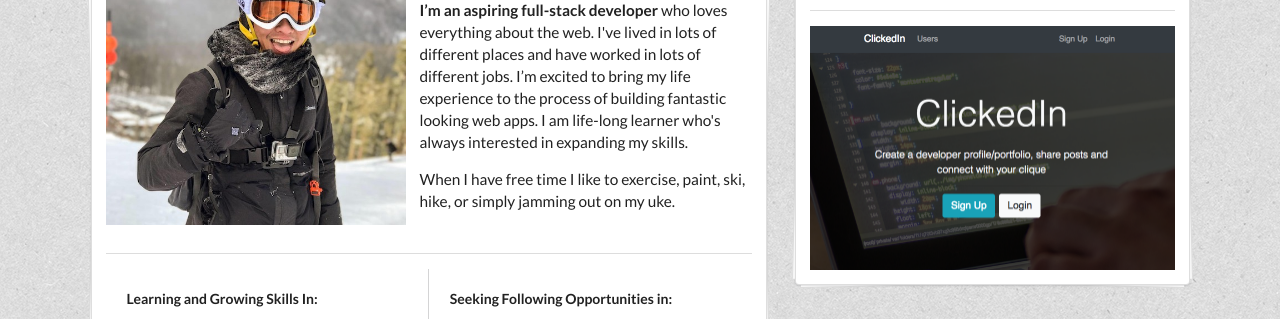
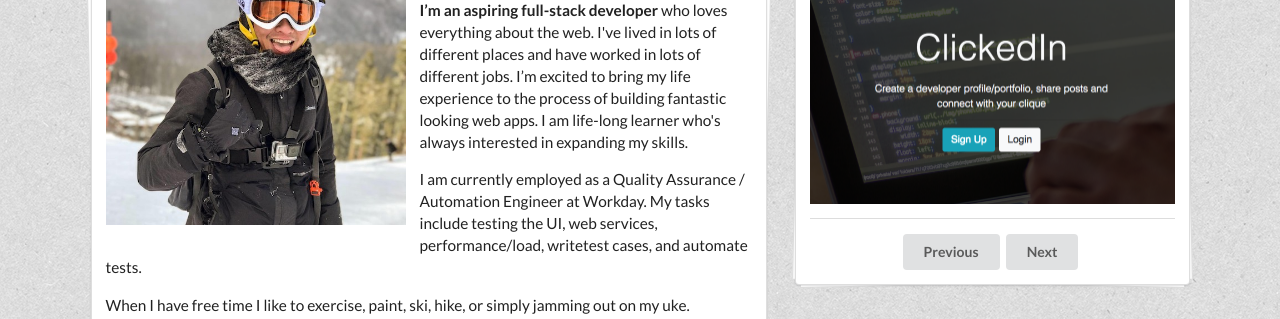
Before and after one commit to vasquezlf/vasquezlf.github.io, a plain HTML site: page index.html in a window 1280 px wide. Shown: the part 167-486 px from the top of the page. Drawn offline with nearby package versions, Linux system fonts and the light colour scheme; files whose address does not match are found by name.

Commit message:
added more stuff

```diff
--- a/assets/javascript/slideshow.js
+++ b/assets/javascript/slideshow.js
@@ -24,8 +24,9 @@ $("#next").click(nextImage);
 // in the 'src' attribute of the img tag.
 function displayImage() {
 
-  $("#image-holder").html("<img src=" + images[count] +">");
-
+  // $("#image-holder").html("<img src=" + images[count] +">");
+  $("#image-holder").html(`<a href=${links[count]} id=image-link-${count} target=_blank>`);
+  $(`#image-link-${count}`).append("<img src=" + images[count] +">")
 }
 
 // function addLink(){
--- a/index.html
+++ b/index.html
@@ -27,6 +27,7 @@
           <a href='https://vasquezlf.github.io/triviagame/' class="item" target="_blank">Trivia Game</a>
           <a href='https://vasquezlf.github.io/giffygenerator/' class="item" target="_blank">Giffy Generator</a>
           <a href='https://vasquezlf.github.io/trainsched/' class="item" target="_blank">Train Scheduler</a>
+          <a href='https://vasquezlf.github.io/friendfinder/' class="item" target="_blank">Friend Finder</a>
         </div>
         <a href='https://group-calendar-app.firebaseapp.com/' class="item" target="_blank">Project 1 - Ohm</a>
         <a href='https://mighty-taiga-95027.herokuapp.com/' class="item" target="_blank">Project 2 - Tree Logger</a>
@@ -61,6 +62,10 @@
                             <p class="_largeText"><b>I’m an aspiring full-stack developer</b> who loves everything about the web. I've lived in lots of different places
                               and have worked in lots of different jobs. I’m excited to bring my life experience to the process of building fantastic
                               looking web apps. I am life-long learner who's always interested in expanding my skills.
+                            </p>
+                            <p class="_largeText">
+                              I am currently employed as a Quality Assurance / Automation Engineer at Workday. My tasks include testing the UI, web services,
+                              performance/load, writetest cases, and automate tests.
                             </p>
                             <p class="_largeText">
                                 When I have free time I like to exercise, paint, ski, hike, or simply jamming out on my uke.
@@ -105,12 +110,12 @@
                 <h3 class="ui header">Projects</h3>
                 <div class="ui">
                   <!-- <a href="https://guarded-hamlet-72730.herokuapp.com/" target="_blank"><img id="image-holder" src="assets/images/capstone.png"></a> -->
+                  <div id="image-holder" class="ui image"></div>
+                  <div class="ui divider"></div>
                   <div id="ui button group ">
                     <button id="previous" class="ui button">Previous</button>
                     <button id="next" class="ui button">Next</button>
                   </div>
-                  <div class="ui divider"></div>
-                  <div id="image-holder" class="ui image"></div>
                 </div>
               </div>
               <div class="ui piled segment _verticalStretchLess ">
```
